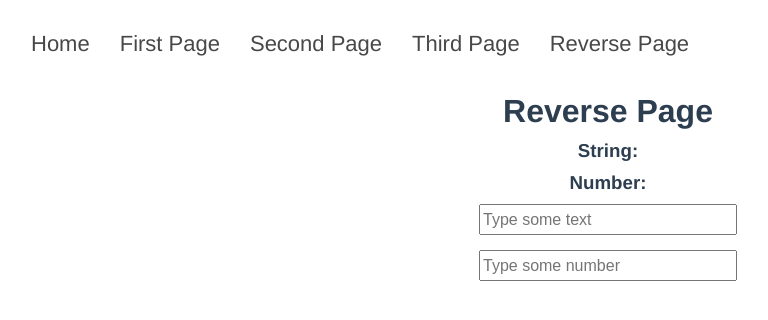
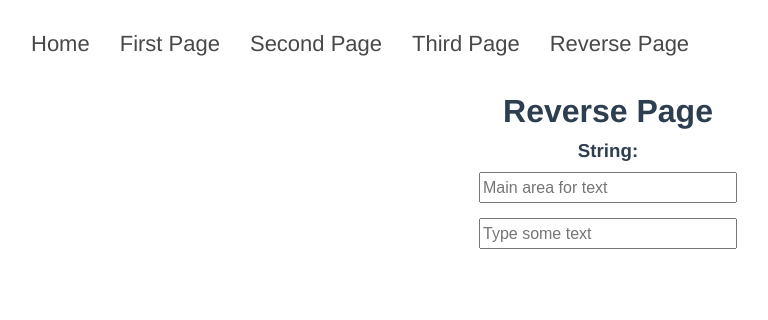
Before and after one commit to AntonSapega/button-name-prop, a Vue app: page /reverse in a window 1280 px wide. Shown: the top 320 px of the page, without its empty margins (32-800 px from the left). Built offline with nearby package versions, Linux system fonts and the light colour scheme.

Commit message:
dynamic inputs one more time

```diff
--- a/src/components/Reverse.vue
+++ b/src/components/Reverse.vue
@@ -1,8 +1,7 @@
 <template>
   <div class="reverse">
 
-    <input type="text" placeholder="Type some text" v-model="stringValue" />
-    <input type="number" placeholder="Type some number" v-model="numberValue" />
+    <input type="text" placeholder="Type some text" v-model = stringField />
 
   </div>
 </template>
@@ -11,17 +10,26 @@
 export default {
   name: "Reverse",
 
+  props: {
+    sendStr: {
+      type: String,
+      required: false
+    }
+  },
+
   data() {
     return {
-      stringValue: '',
-      numberValue: null,
+      stringField: this.sendStr,
     };
   },
 
   watch: {
-    stringValue() {
-      const str = this.stringValue.split('').reverse().join('');
-      this.$emit('getInvertString', str);
+    stringField() {
+      this.$emit('getInvertString', this.reverseString);
+    },
+
+    sendStr(value) {
+      this.stringField = value
     },
 
     numberValue(value) {
@@ -30,6 +38,12 @@ export default {
         : value * 3;
 
         this.$emit("getModNumber", num);
+    }
+  },
+
+  computed: {
+    reverseString() {
+      return this.stringField.split('').reverse().join('');
     }
   }
 };
--- a/src/pages/ReversePage.vue
+++ b/src/pages/ReversePage.vue
@@ -1,14 +1,11 @@
 <template>
   <div class="reverse">
     <h1>Reverse Page</h1>
-    <h3>String: {{str}}</h3>
-    <h3>Number: {{num}}</h3>
+    <h3>String: {{representationSting}}</h3>
 
-    <Reverse
-			@getInvertString="modStr"
-      @getModNumber="modNum"
-		/>
+    <input type="text" placeholder="Main area for text" v-model="str" />
 
+    <Reverse :sendStr="str" @getInvertString="modString" />
   </div>
 </template>
 
@@ -17,25 +14,21 @@ import Reverse from "../components/Reverse.vue";
 
 export default {
   components: {
-    Reverse
+    Reverse,
   },
 
   data() {
     return {
-      str: '',
-      num: ''
+      str: "",
+      representationSting: null,
     };
   },
 
   methods: {
-		modStr($event) {
-			this.str = $event;
-		},
-
-		modNum($event) {
-			this.num = $event;
-		}
-  }
+    modString($event) {
+      this.representationSting = $event;
+    },
+  },
 };
 </script>
 
@@ -46,7 +39,17 @@ export default {
   flex-direction: column;
 }
 
-h1, h2, h3 {
+h1,
+h2,
+h3 {
   margin: 5px;
 }
+
+input {
+  display: block;
+  width: 250px;
+  margin: 5px 0 10px 0;
+  height: 25px;
+  font-size: 16px;
+}
 </style>
```
